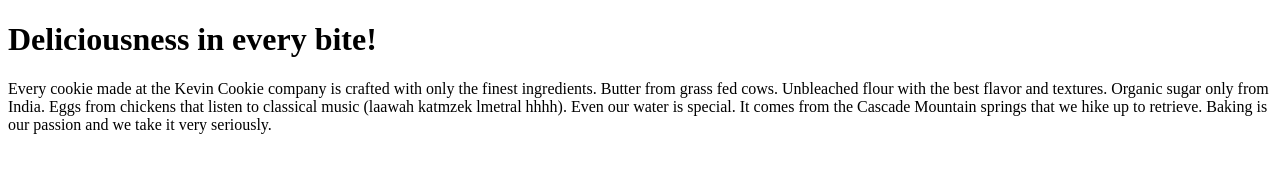
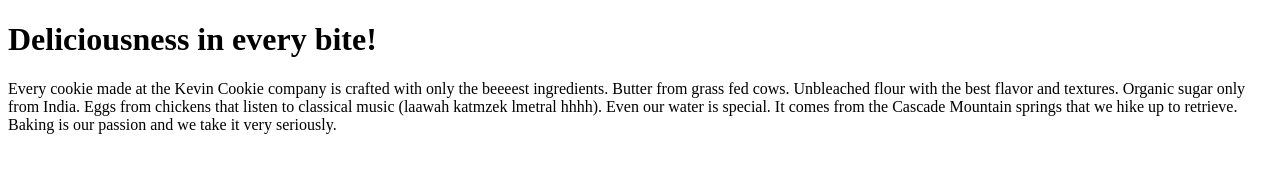
Before and after one commit to marouaneboussalem/kockingcomany, a plain HTML site: page index.htm in a window 1280 px wide. Drawn offline with Linux system fonts and the light colour scheme.

Commit message:
update change txt index

```diff
--- a/index.htm
+++ b/index.htm
@@ -3,7 +3,7 @@
 <body>
 
 <h1>Deliciousness in every bite!</h1>
-<p>Every cookie made at the Kevin Cookie company is crafted with only the finest ingredients. Butter from grass fed cows. Unbleached flour with the best flavor and textures. Organic sugar only from India. Eggs from chickens that listen to classical music (laawah katmzek lmetral hhhh). Even our water is special. It comes from the Cascade Mountain springs that we hike up to retrieve. Baking is our passion and we take it very seriously.</p>
+<p>Every cookie made at the Kevin Cookie company is crafted with only the beeeest ingredients. Butter from grass fed cows. Unbleached flour with the best flavor and textures. Organic sugar only from India. Eggs from chickens that listen to classical music (laawah katmzek lmetral hhhh). Even our water is special. It comes from the Cascade Mountain springs that we hike up to retrieve. Baking is our passion and we take it very seriously.</p>
 
 </body>
 </html>
```
